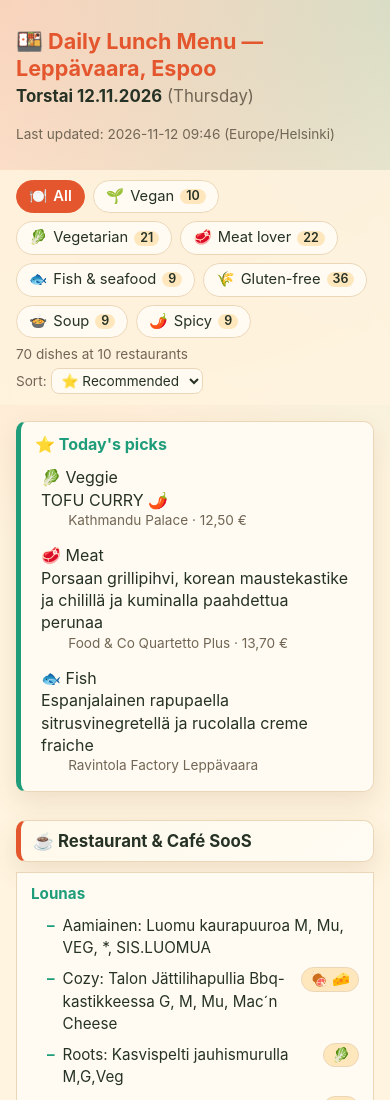
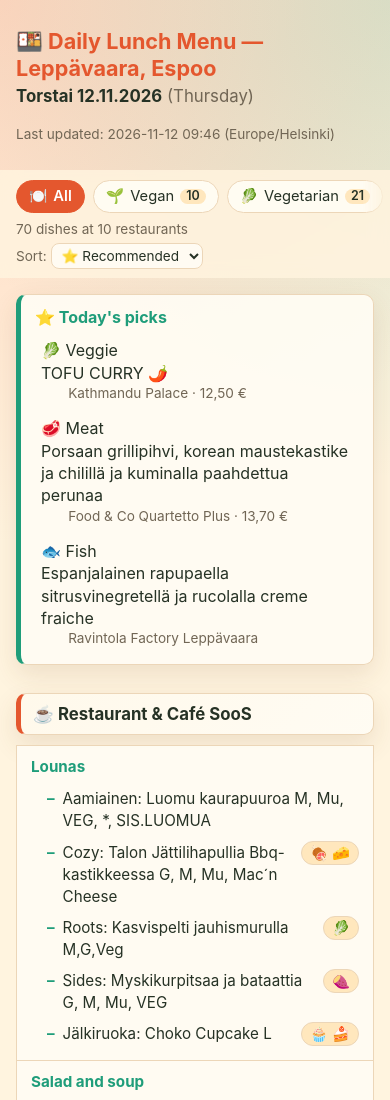
Before and after one commit to MengWoods/daily-menu, a plain HTML site: page index.html in a window 390 px wide. Shown: the top 1100 px of the page. Drawn offline with Linux system fonts and the light colour scheme.

Commit message:
Compact filter bar on phones: swipeable chip row, icon-only when stuck
Co-Authored-By: Claude Opus 5.5 <noreply@anthropic.com>

```diff
--- a/index.html
+++ b/index.html
@@ -302,9 +302,41 @@
   }
   .grid-divider::after { content: ""; flex: 1; border-top: 1px dashed var(--border); }
   .restaurant-card.no-match h2 { opacity: 0.6; box-shadow: none; }
+  /* Phone: one swipeable row of chips; once the bar sticks while scrolling,
+     shrink it to icons only (the active chip keeps its label) and hide the
+     status/sort row so the menus get the vertical space. */
+  @media (max-width: 600px) {
+    .diet-bar { padding: 8px 16px; transition: padding 0.2s; }
+    .chips {
+      flex-wrap: nowrap;
+      overflow-x: auto;
+      margin: 0 -16px;
+      padding: 2px 16px;
+      scrollbar-width: none;
+      -webkit-overflow-scrolling: touch;
+      -webkit-mask-image: linear-gradient(to right, #000 calc(100% - 28px), transparent);
+      mask-image: linear-gradient(to right, #000 calc(100% - 28px), transparent);
+    }
+    .chips::-webkit-scrollbar { display: none; }
+    .chip { flex-shrink: 0; }
+    .bar-row { margin-top: 6px; }
+    .diet-bar.stuck { padding: 5px 16px; }
+    .diet-bar.stuck .chips { gap: 6px; }
+    .diet-bar.stuck .chip { padding: 5px 9px; gap: 4px; }
+    .diet-bar.stuck .chip .count { display: none; }
+    .diet-bar.stuck .chip:not([aria-pressed="true"]) .label {
+      position: absolute;
+      width: 1px;
+      height: 1px;
+      overflow: hidden;
+      clip: rect(0 0 0 0);
+      white-space: nowrap;
+    }
+    .diet-bar.stuck .bar-row { display: none; }
+  }
   @media (prefers-reduced-motion: reduce) {
     li.flash { animation: none; }
-    .chip, li[data-course] { transition: none; }
+    .chip, li[data-course], .diet-bar { transition: none; }
   }
   footer {
     margin-top: 36px;
@@ -602,6 +634,7 @@
     b.innerHTML = "<span aria-hidden=\"true\"></span><span class=\"label\"></span>";
     b.firstChild.textContent = f.icon;
     b.children[1].textContent = f.label;
+    b.title = f.label;
     if (f.id !== "all") {
       var c = document.createElement("span");
       c.className = "count";
@@ -652,7 +685,20 @@
     bar.parentNode.insertBefore(sentinel, bar);
     new IntersectionObserver(function (entries) {
       bar.classList.toggle("stuck", !entries[0].isIntersecting);
+      revealActiveChip();
     }).observe(sentinel);
+  }
+
+  // Keep the selected chip visible in the swipeable chip row (phone layout).
+  function revealActiveChip() {
+    var chip = chipEls[state.filter];
+    if (!chip || chipsEl.scrollWidth <= chipsEl.clientWidth) return;
+    var left = chip.offsetLeft - chipsEl.offsetLeft;
+    var right = left + chip.offsetWidth;
+    if (left < chipsEl.scrollLeft + 16) chipsEl.scrollLeft = left - 16;
+    else if (right > chipsEl.scrollLeft + chipsEl.clientWidth - 28) {
+      chipsEl.scrollLeft = right - chipsEl.clientWidth + 28;
+    }
   }
 
   // ---- State (URL hash > saved choice > default) ----------------------------
@@ -732,6 +778,7 @@
         (hit.length === 1 ? " restaurant" : " restaurants");
 
     renderPicks(f, filterInfo);
+    revealActiveChip();
 
     if (userAction) {
       try { localStorage.setItem(STORE_KEY, JSON.stringify(state)); } catch (e) { /* ignore */ }
```
Also changed, not shown: templates/page_template.html (+48 -1 lines).
